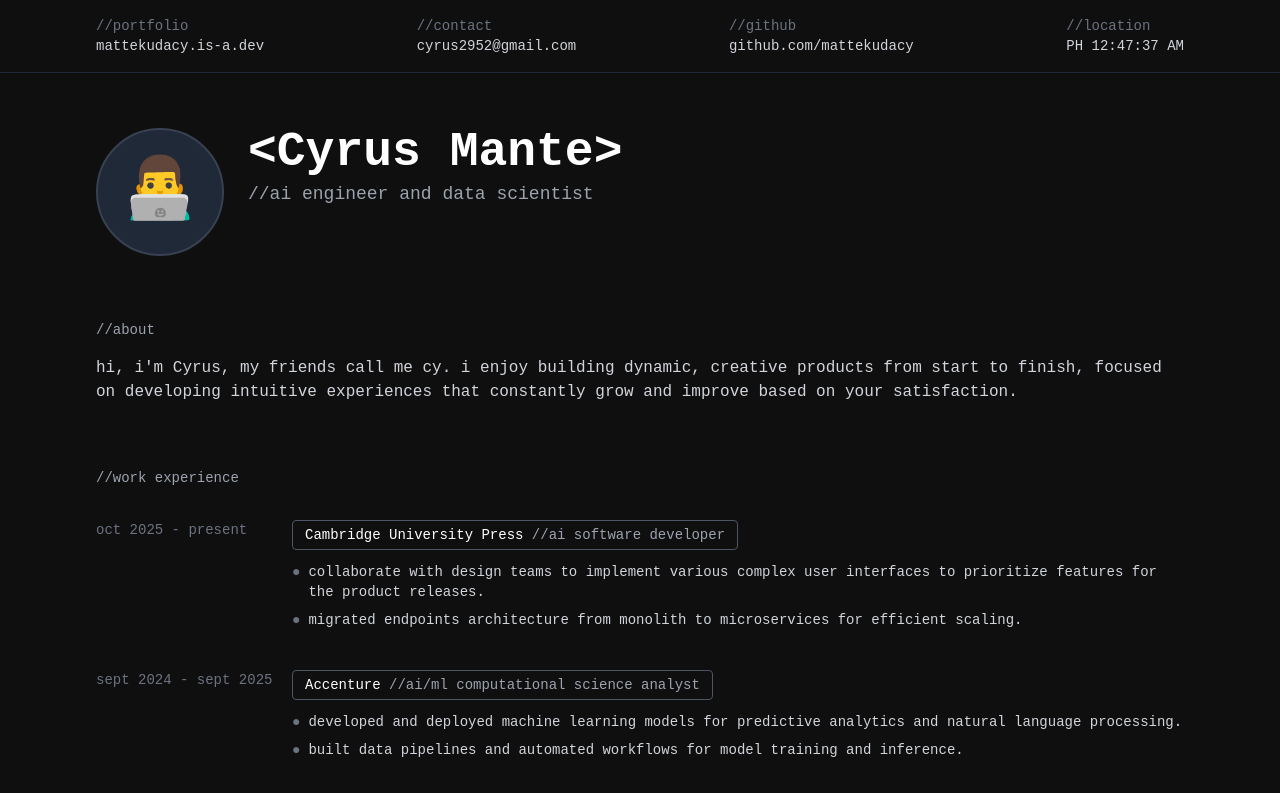
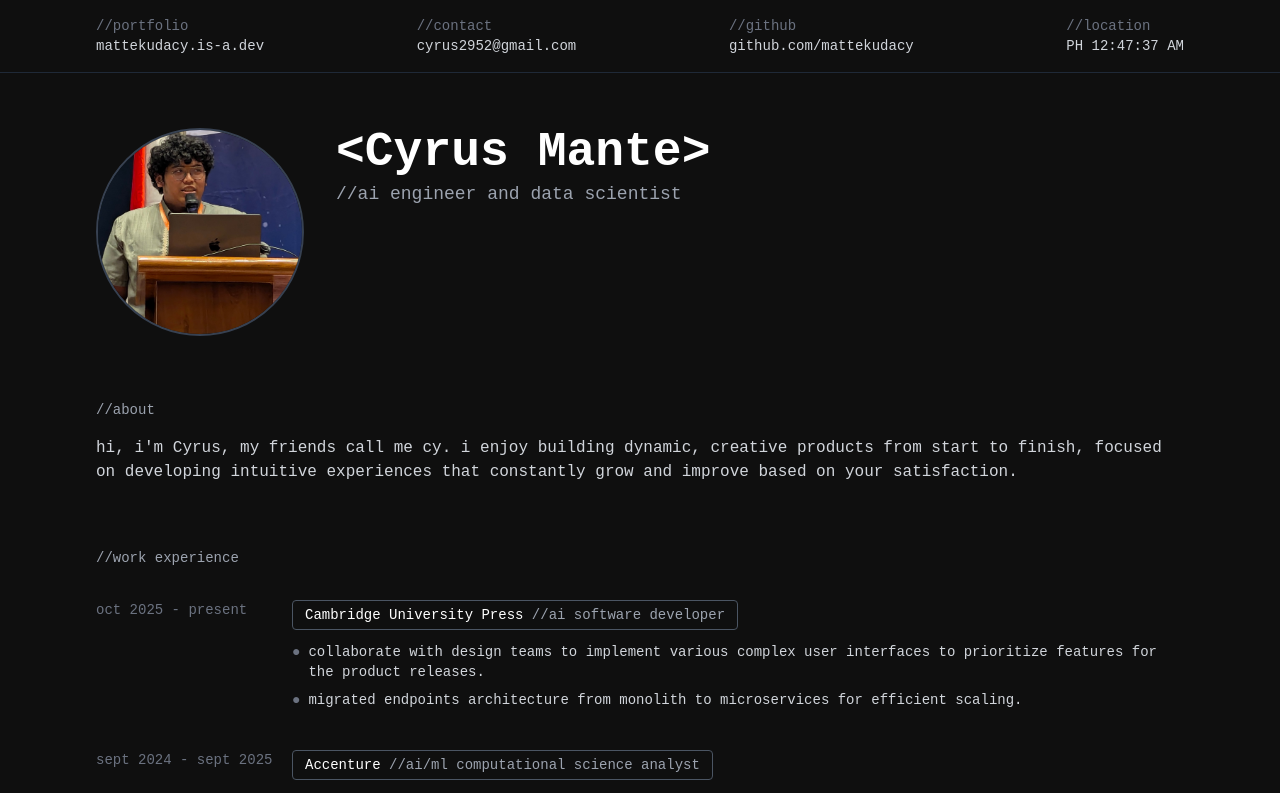
Before and after one commit to mattekudacy/kudacy, a Next.js app: page / in a window 1280 px wide. Shown: the top 793 px of the page. Built offline with nearby package versions, Linux system fonts and the light colour scheme; no server answers.

Commit message:
feat: Update HeroSection with new profile image and adjust layout spacing

```diff
--- a/src/components/HeroSection.tsx
+++ b/src/components/HeroSection.tsx
@@ -57,16 +57,16 @@ const HeroSection = () => {
           >
 
           {/* Profile Section */}
-          <div className="flex flex-col sm:flex-row items-center sm:items-start gap-4 sm:gap-6 mb-12 md:mb-16 text-center sm:text-left">
+          <div className="flex flex-col sm:flex-row items-center sm:items-start gap-4 sm:gap-8 mb-12 md:mb-16 text-center sm:text-left">
             <motion.div
               initial={{ opacity: 0, scale: 0.8 }}
               animate={{ opacity: 1, scale: 1 }}
               transition={{ delay: 0.3, duration: 0.5 }}
-              className="w-20 h-20 sm:w-24 sm:h-24 md:w-32 md:h-32 flex-shrink-0"
+              className="w-28 h-28 sm:w-36 sm:h-36 md:w-44 md:h-44 lg:w-52 lg:h-52 flex-shrink-0"
             >
               <div className="w-full h-full rounded-full border-2 border-gray-700 overflow-hidden bg-gray-800">
-                <div className="w-full h-full flex items-center justify-center text-4xl sm:text-5xl md:text-6xl">
-                  👨‍💻
+                <div className="w-full h-full flex items-center justify-center">
+                  <img src="/images/me.jpg" alt="Cyrus Mante" className="w-full h-full object-cover" />
                 </div>
               </div>
             </motion.div>
```
Also changed, not shown: public/images/me.jpg.
